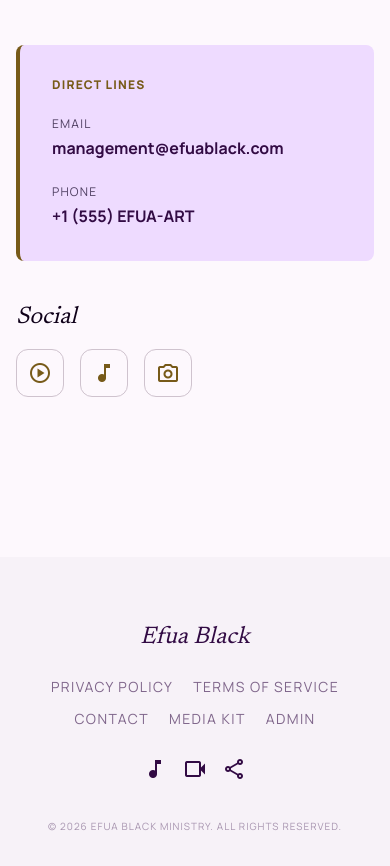
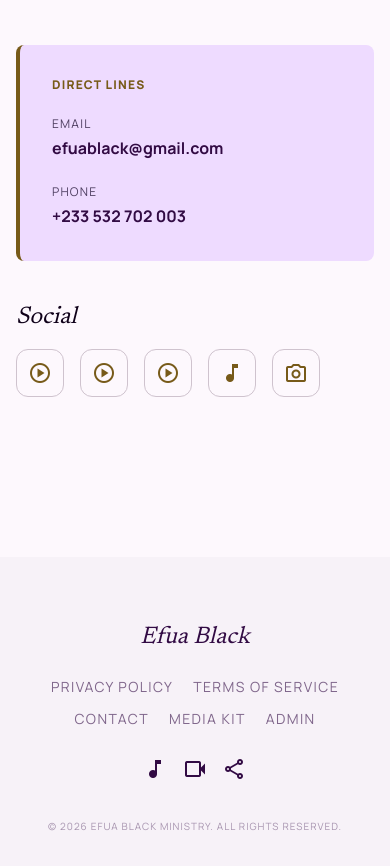
Before and after one commit to brightBediako/efuablack, a Next.js app: page /contact in a window 390 px wide. Shown: the part 1120-1986 px from the top of the page. Built offline with nearby package versions, Linux system fonts and the light colour scheme; no server answers.

Commit message:
Update package-lock.json to include peer dependencies and modify Booking, Contact, and Events pages for improved content clarity and updated contact information.

```diff
--- a/app/booking/page.tsx
+++ b/app/booking/page.tsx
@@ -21,8 +21,9 @@ export default function BookingPage() {
             Book Efua Black
           </h1>
           <p className="mt-6 text-on-surface-variant max-w-2xl text-lg font-body font-light tracking-wide leading-relaxed">
-            Invite a soulful presence to your next gathering. Whether for ministry, concert, or special
-            engagement, we seek to create an atmosphere of divine connection.
+            Invite a soulful presence to your next gathering. Whether for
+            ministry, concert, or special engagement, we seek to create an
+            atmosphere of divine connection.
           </p>
         </header>
         <div className="grid grid-cols-1 items-start gap-12 lg:grid-cols-12 lg:gap-20">
@@ -34,29 +35,46 @@ export default function BookingPage() {
               <img
                 alt="Efua Black performing"
                 className="aspect-[4/5] w-full rounded-lg object-cover shadow-2xl grayscale transition-all duration-700 hover:grayscale-0"
-                src="https://lh3.googleusercontent.com/aida-public/AB6AXuD888_MdovlAKFmRUYwcErgMxtV6RUm1TUHRDuMORn9mFzG8LS-RJrnLRZHIWoMq2IZXOR2xCa58SA8pPPUA46A3XTZ-hhFjMYdkrL-rUQQaf-YWi8Wrpz-HUlTT0Sf8mMsSW30bs3HCPnsffUQ3ykTatrAAdvy0Ock4sK9QlFu3VqNSdmsg_5sjrX3e3WVQh01R7F_WeFZKgTIQB57Tpm7yTmCyYUTyetPg_CkPvuJ76jPNpjYcT25PnK-WF5RoCp52SVAEeUm4mI"
+                src="https://res.cloudinary.com/dkg8ovask/image/upload/q_auto/f_auto/v1776050993/6_jjy0yg.jpg "
               />
               <div className="relative mt-4 max-w-[220px] rounded-lg bg-secondary-container p-5 text-on-secondary-container shadow-xl sm:absolute sm:-bottom-6 sm:-right-6 sm:mt-0 sm:max-w-[200px] sm:p-6">
                 <p className="font-serif italic text-lg leading-snug">
-                  &quot;Music is the bridge between the human and the divine.&quot;
+                  &quot;Music is the bridge between the human and the
+                  divine.&quot;
                 </p>
               </div>
             </div>
             <div className="space-y-8 pt-8">
               <div>
-                <h3 className="text-2xl font-serif text-primary italic mb-4">Expectations</h3>
+                <h3 className="text-2xl font-serif text-primary italic mb-4">
+                  Expectations
+                </h3>
                 <ul className="space-y-4 font-body text-on-surface-variant">
                   <li className="flex gap-4 items-start">
-                    <MaterialSymbol name="verified" className="text-secondary" />
+                    <MaterialSymbol
+                      name="verified"
+                      className="text-secondary"
+                    />
                     <span>Initial response within 48 business hours.</span>
                   </li>
                   <li className="flex gap-4 items-start">
-                    <MaterialSymbol name="verified" className="text-secondary" />
-                    <span>Professional rider and tech requirements provided upon confirmation.</span>
+                    <MaterialSymbol
+                      name="verified"
+                      className="text-secondary"
+                    />
+                    <span>
+                      Professional rider and tech requirements provided upon
+                      confirmation.
+                    </span>
                   </li>
                   <li className="flex gap-4 items-start">
-                    <MaterialSymbol name="verified" className="text-secondary" />
-                    <span>Commitment to excellence and spiritual integrity.</span>
+                    <MaterialSymbol
+                      name="verified"
+                      className="text-secondary"
+                    />
+                    <span>
+                      Commitment to excellence and spiritual integrity.
+                    </span>
                   </li>
                 </ul>
               </div>
@@ -67,11 +85,13 @@ export default function BookingPage() {
                 <p className="font-body text-primary-container leading-relaxed">
                   For urgent media requests or time-sensitive invitations:
                   <br />
-                  <br />
-                  <Link href="mailto:management@efuablack.com" className="font-bold block hover:underline">
-                    management@efuablack.com
+                  <Link
+                    href="mailto:management@efuablack.com"
+                    className="font-bold block hover:underline"
+                  >
+                    efuablack@gmail.com
                   </Link>
-                  <span className="opacity-70 block">+1 (555) EFUA-ART</span>
+                  <span className="opacity-70 block">+233 532 702 003</span>
                 </p>
               </div>
             </div>
--- a/app/contact/page.tsx
+++ b/app/contact/page.tsx
@@ -28,14 +28,17 @@ export default async function ContactPage({
             Contact
           </h1>
           <p className="mt-6 text-on-surface-variant max-w-2xl text-lg font-body font-light tracking-wide leading-relaxed">
-            For ministry invitations, collaboration, press, or general questions — we&apos;d love to hear from
-            you.
+            For ministry invitations, collaboration, press, or general questions
+            — we&apos;d love to hear from you.
           </p>
         </header>
 
         <div className="grid grid-cols-1 lg:grid-cols-12 gap-16 items-start">
           <section className="lg:col-span-7 bg-surface-container-low rounded-xl p-8 md:p-12 shadow-sm">
-            <ContactForm key={defaultSubject || "default"} defaultSubject={defaultSubject} />
+            <ContactForm
+              key={defaultSubject || "default"}
+              defaultSubject={defaultSubject}
+            />
           </section>
           <aside className="lg:col-span-5 space-y-10">
             <div className="p-8 bg-tertiary-fixed rounded-xl border-l-4 border-secondary">
@@ -47,47 +50,85 @@ export default async function ContactPage({
                   <span className="font-label text-xs uppercase tracking-widest text-on-tertiary-fixed-variant">
                     Email
                   </span>
-                  <Link href="mailto:management@efuablack.com" className="font-bold block hover:underline">
-                    management@efuablack.com
+                  <Link
+                    href="mailto:management@efuablack.com"
+                    className="font-bold block hover:underline"
+                  >
+                    efuablack@gmail.com
                   </Link>
                 </span>
                 <span className="block pt-2">
                   <span className="font-label text-xs uppercase tracking-widest text-on-tertiary-fixed-variant">
                     Phone
                   </span>
-                  <span className="font-bold block">+1 (555) EFUA-ART</span>
+                  <span className="font-bold block">+233 532 702 003</span>
                 </span>
               </p>
             </div>
             <div>
-              <h2 className="font-serif text-2xl text-primary italic mb-4">Social</h2>
+              <h2 className="font-serif text-2xl text-primary italic mb-4">
+                Social
+              </h2>
               <div className="flex gap-4">
                 <a
-                  href="https://www.youtube.com"
+                  href="https://www.youtube.com/@EfuaBlack"
                   target="_blank"
                   rel="noopener noreferrer"
                   className="w-12 h-12 rounded-full border border-outline-variant flex items-center justify-center hover:bg-surface-container-high transition-colors"
                   aria-label="YouTube"
                 >
-                  <MaterialSymbol name="play_circle" className="text-secondary" />
+                  <MaterialSymbol
+                    name="play_circle"
+                    className="text-secondary"
+                  />
                 </a>
                 <a
-                  href="https://open.spotify.com"
+                  href="https://web.facebook.com/efuaBLACKK?_rdc=1&_rdr"
+                  target="_blank"
+                  rel="noopener noreferrer"
+                  className="w-12 h-12 rounded-full border border-outline-variant flex items-center justify-center hover:bg-surface-container-high transition-colors"
+                  aria-label="YouTube"
+                >
+                  <MaterialSymbol
+                    name="play_circle"
+                    className="text-secondary"
+                  />
+                </a>
+                <a
+                  href="https://x.com/EfuaBlackk"
+                  target="_blank"
+                  rel="noopener noreferrer"
+                  className="w-12 h-12 rounded-full border border-outline-variant flex items-center justify-center hover:bg-surface-container-high transition-colors"
+                  aria-label="YouTube"
+                >
+                  <MaterialSymbol
+                    name="play_circle"
+                    className="text-secondary"
+                  />
+                </a>
+                <a
+                  href="https://www.tiktok.com/@efuablack"
                   target="_blank"
                   rel="noopener noreferrer"
                   className="w-12 h-12 rounded-full border border-outline-variant flex items-center justify-center hover:bg-surface-container-high transition-colors"
                   aria-label="Spotify"
                 >
-                  <MaterialSymbol name="music_note" className="text-secondary" />
+                  <MaterialSymbol
+                    name="music_note"
+                    className="text-secondary"
+                  />
                 </a>
                 <a
-                  href="https://www.instagram.com"
+                  href="https://www.instagram.com/efuablackk"
                   target="_blank"
                   rel="noopener noreferrer"
                   className="w-12 h-12 rounded-full border border-outline-variant flex items-center justify-center hover:bg-surface-container-high transition-colors"
                   aria-label="Instagram"
                 >
-                  <MaterialSymbol name="photo_camera" className="text-secondary" />
+                  <MaterialSymbol
+                    name="photo_camera"
+                    className="text-secondary"
+                  />
                 </a>
               </div>
             </div>
```
Also changed, not shown: app/events/page.tsx (+27 -61 lines), 1 other file (tests, documents, lock files or other folders).
